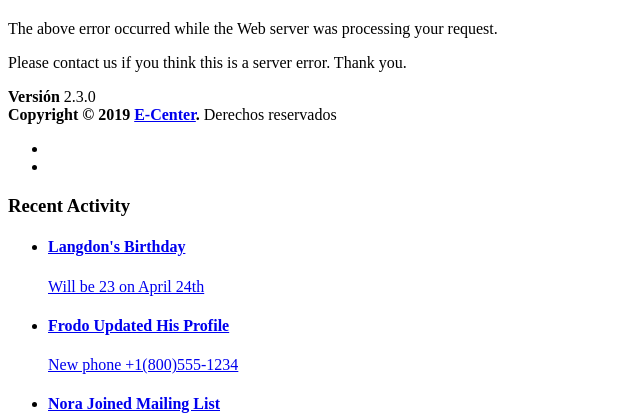
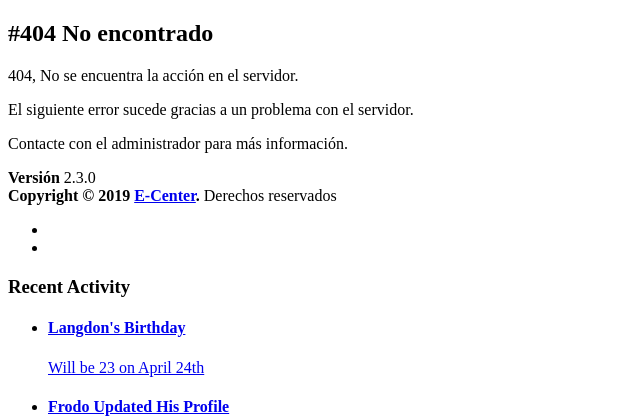
Before and after one commit to AndreyPootMay/cursos, a Yii app: template frontend/views/site/error.php in a window 1280 px wide. Shown: the part 42-462 px from the top of the page, without its empty margins (0-640 px from the left). Run offline with PHP 8.4 and a stand-in for Yii, Linux system fonts and the light colour scheme; the template is opened without the code that fills it, so the values that code supplies are empty; some libraries are stand-ins or nearby versions.

Commit message:
#25 y #24

```diff
--- a/frontend/views/layouts/header.php
+++ b/frontend/views/layouts/header.php
@@ -5,7 +5,7 @@ use yii\helpers\Html;
 ?>
 <header class="main-header">
         <!-- Logo -->
-        <a href="site/index" class="logo">
+        <a href="/site/index" class="logo">
           <!-- mini logo for sidebar mini 50x50 pixels -->
           <span class="logo-mini"><b><?= '<img src="'. Yii::getAlias('@img') . '\logo.png" width="60px" class="img-responsive" style="padding-top: 10;"/>'?></b></span>
           <!-- logo for regular state and mobile devices -->
--- a/frontend/views/site/error.php
+++ b/frontend/views/site/error.php
@@ -7,21 +7,19 @@
 
 use yii\helpers\Html;
 
-$this->title = $name;
+$this->title = Yii::t('app', '#404 No encontrado')
 ?>
 <div class="site-error">
 
-    <h1><?= Html::encode($this->title) ?></h1>
-
     <div class="alert alert-danger">
-        <?= nl2br(Html::encode($message)) ?>
+        <?= nl2br(Yii::t('app', '404, No se encuentra la acción en el servidor.')) ?>
     </div>
 
     <p>
-        The above error occurred while the Web server was processing your request.
+        <?= Yii::t('app', 'El siguiente error sucede gracias a un problema con el servidor.') ?>
     </p>
     <p>
-        Please contact us if you think this is a server error. Thank you.
+        <?= Yii::t('app', 'Contacte con el administrador para más información.')  ?>
     </p>
 
 </div>
```
